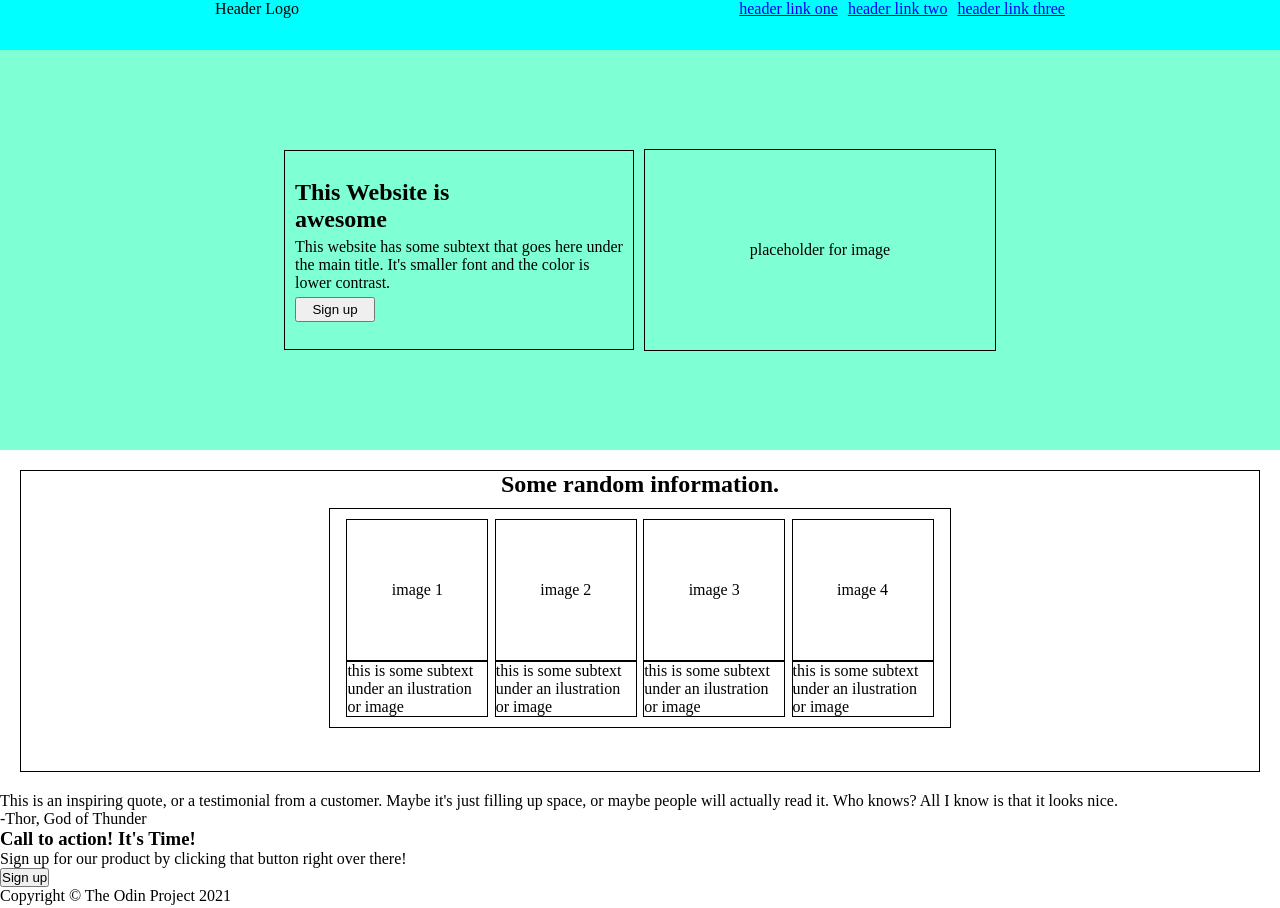
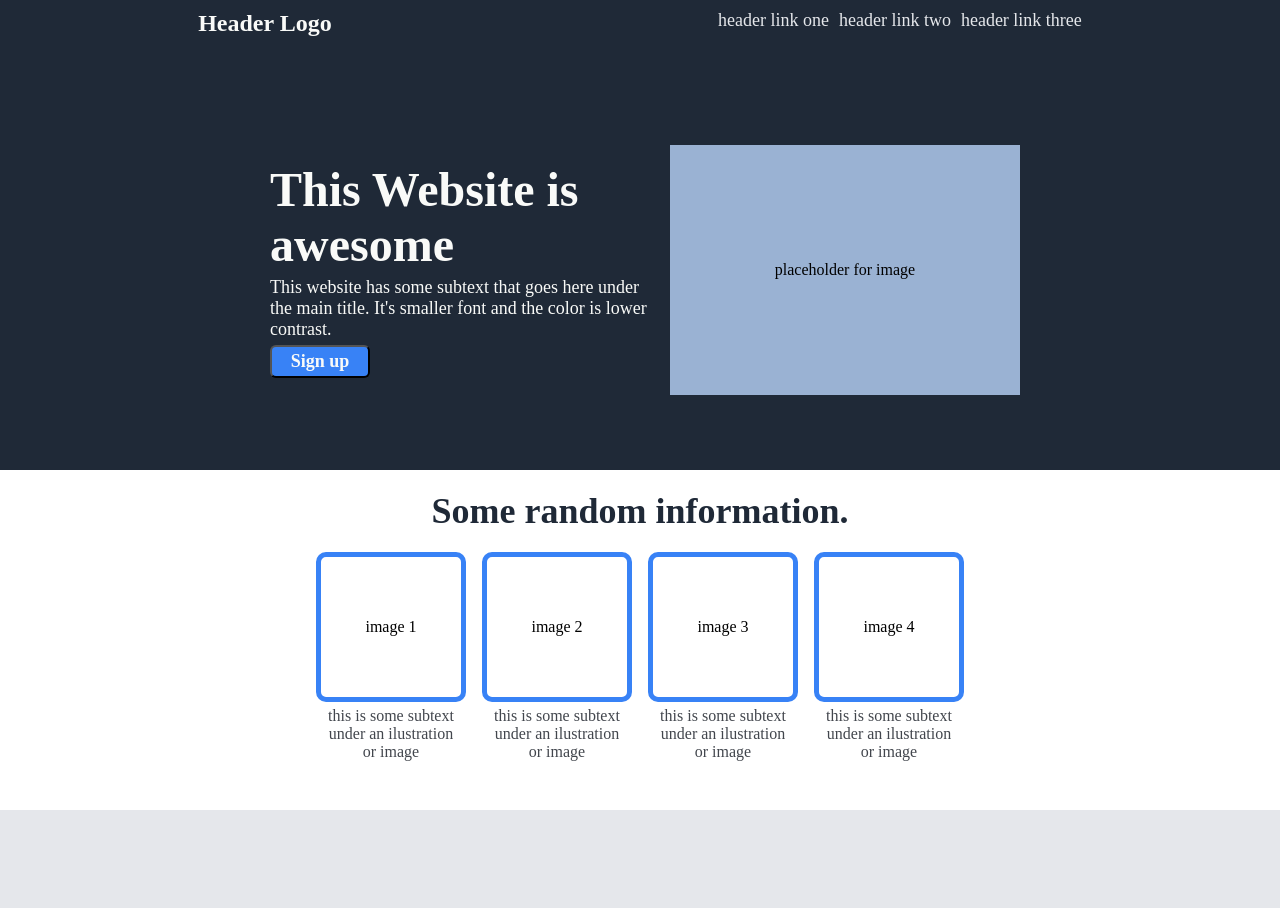
Before and after one commit to pedrohmtoledo/landing-page, a plain HTML site: page index.html in a window 1280 px wide. Shown: the top 908 px of the page. Drawn offline with Linux system fonts and the light colour scheme.

Commit message:
Finish coding css for the landing page
Finshed coding all css styles for the landing page

```diff
--- a/style.css
+++ b/style.css
@@ -1,7 +1,7 @@
 * {
     margin: 0;
     padding: 0;
-
+    font-family: "Poppins", 'Times New Roman', Times, sans-serif;
 }
 
 body {
@@ -12,14 +12,40 @@ body {
 .container {
     width: 100%;
 }
+nav {
+    background-color: #1f2937;
+    color: #f9faf8;
+    display: flex;
+    align-items: center;
+    padding: 10px;
+    box-sizing: border-box;
+}
 .nav .container{
     display: flex;
     justify-content: space-around;
     height: 50px;
-    background-color: aqua;
 }
 .navopt {
     display: flex;
+    font-size: 18px;
+    color: #e5e7eb;
+}
+
+a {
+    text-decoration: none;
+}
+
+a:link, a:visited {
+    color: #e5e7eb;
+}
+a:hover {
+    color: rgb(174, 189, 184);
+}
+
+.container .logo {
+    font-size: 24px;
+    color: #f9faf8;
+    font-weight: 800;
 }
 
 li {
@@ -33,37 +59,46 @@ header{
     min-height: 400px;
     justify-content: center;
     gap: 10px;
-    background-color: aquamarine;
+    background-color: #1f2937;
 }
 header .container{
-    border: 1px solid;
-    width: 350px;
-    height: 200px;
+    width: 400px;
+    height: 250px;
     justify-content: center;
     display: flex;
     flex-direction: column;
-    flex-wrap: wrap;
     gap: 5px;
     padding: 10px;
     box-sizing: border-box;
 
 }
 header .container h2{
-    width: 250px;
+    font-size: 48px;
+    color: #f9faf8;
+    font-weight: 900;
 
 }
+header .container p {
+    color: #f9faf8;
+    font-size: 18px;
+}
 header .container button {
-    width: 80px;
-    height: 25px;
+    width: 100px;
+    height: 33px;
+    color: #f9faf8;
+    background-color: #3882f6;
+    font-weight: 700;
+    border-radius: 6px;
+    font-size: 18px;
 }
 
 .placeholderimg {
     display: flex;
     align-items: center;
     justify-content: center;
-    border: 1px solid;
-    height: 200px;
+    height: 250px;
     width: 350px;
+    background-color: #9ab2d3;
 }
 
 section {
@@ -75,19 +110,24 @@ section .container {
     display: flex;
     flex-direction: column;
     gap: 10px;
-    border: 1px solid;
     flex-wrap: wrap;
     align-items: center;
     min-height: 300px;
 }
 
+section .container h2 {
+    font-size: 36px;
+    color: #1f2937;
+    font-weight: 900;
+}
+
 .boxes {
     display: flex;
     align-items: center;
-    border: 1px solid;
-    width: 600px;
+    width: 700px;
     padding: 10px;
     justify-content: space-evenly;
+    box-sizing: border-box;
 }
 
 .box {
@@ -98,18 +138,95 @@ section .container {
 }
 
 .box .img {
-    border: 1px solid;
+    border: 5px solid;
     height: 140px;
     width: 140px;
     display: flex;
     justify-content: center;
     align-items: center;
+    border-color: #3882f6;
+    border-radius: 10px;
+    margin-bottom: 5px;
 }
 
 .box .text {
     width: 140px;
-    border: 1px solid;
     display: flex;
     justify-content: center;
     align-items: center;
+    color: #42464d;
+    text-align: center;
 }
+
+.testimony {
+    height: 400px;
+    display: flex;
+    justify-content: center;
+    background-color: #e5e7eb;
+    align-items: center;
+}
+
+.testimony .container {
+    width: 770px;
+    display: flex;
+    flex-direction: column;
+    justify-content: space-between;
+    box-sizing: border-box;
+}
+
+.testimonial {
+    font-size: 36px;
+    font-style: italic;
+    color: #1f2937;
+}
+.container .writer {
+    align-self: flex-end;
+    font-size: 27px;
+    font-weight: 800;
+    padding-right: 50px;
+}
+
+.signup {
+    display: flex;
+    justify-content: center;
+    height: 250px;
+    align-items: center;
+
+}
+.signup .container {
+    display: flex;
+    justify-content: space-evenly;
+    width: 700px;
+    height: 100px;
+    border: 1px solid;
+    align-items: center;
+    background-color: #3882f6;
+    color: #f9faf8;
+    border-radius: 10px;
+}
+
+.cta h3 {
+    font-weight: 800;
+}
+
+.cta p {
+    font-style: italic;
+}
+.signup .container button {
+    background-color: #3882f6;
+    border-color: #f9faf8;
+    border-radius: 5px;
+    color: #f9faf8;
+    width: 87px;
+    height: 23px;
+    font-weight: 600;
+}
+footer {
+    display: flex;
+    justify-content: center;
+    height: 100px;
+    align-items: center;
+    background-color: #1f2937;
+    color: #e5e7eb;
+    font-size: 18px;
+}
```
